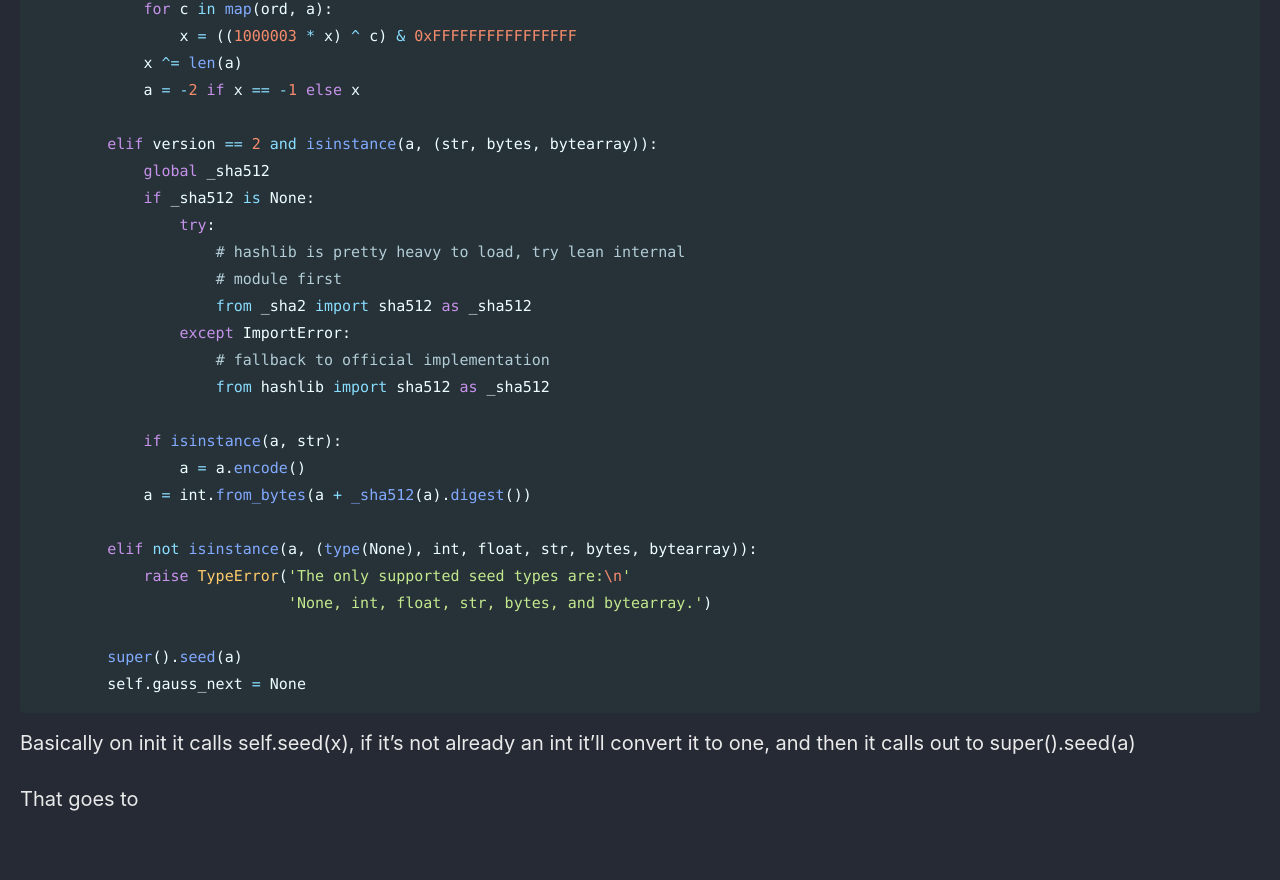
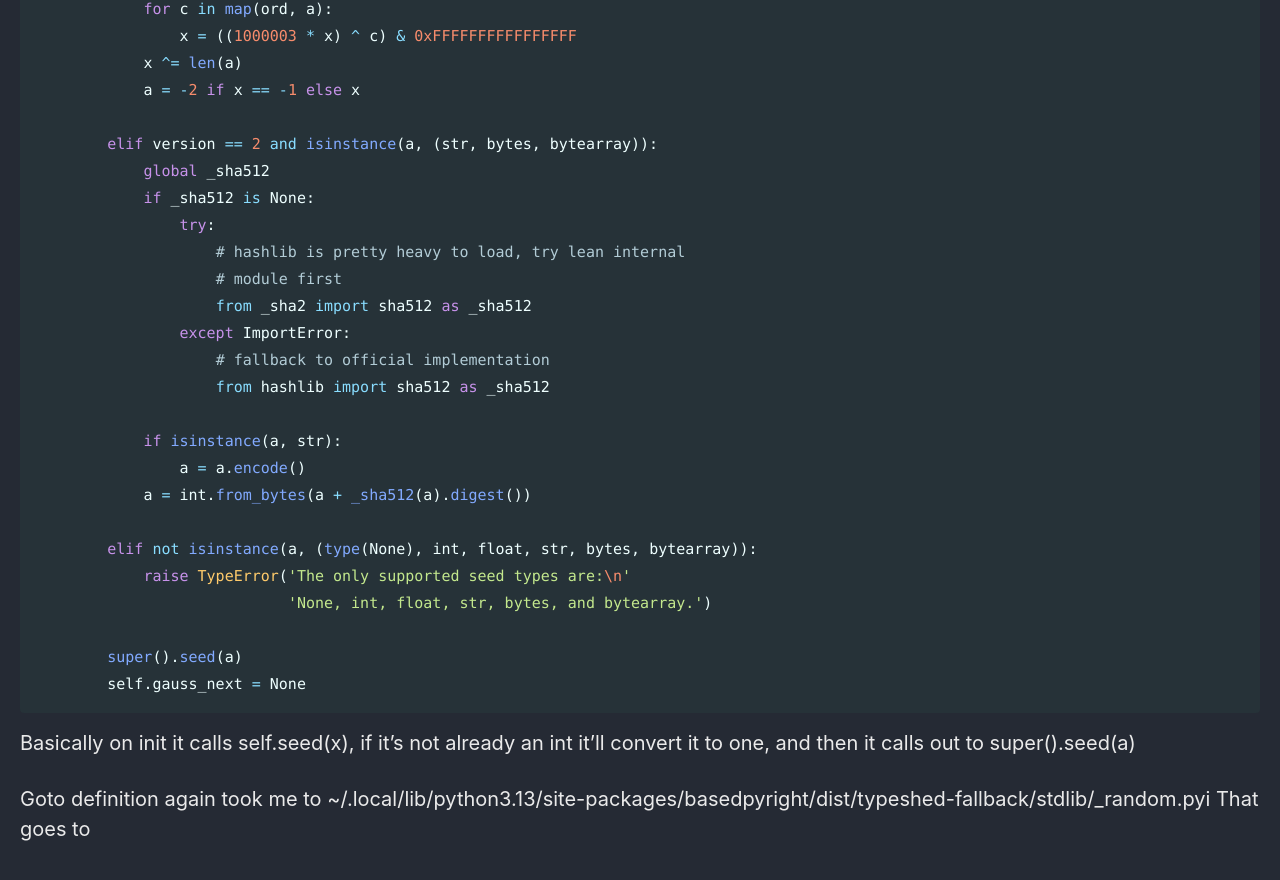
Before and after one commit to Connor-McCartney/Connor-McCartney.github.io, a Jekyll site: the page built from _pages/cryptography/other/PythonRandomandMersenneTwisters.md, in a window 1280 px wide and 900 px high, scrolled down 1488 px. Shown: the top 880 px of the window. Built offline with Jekyll 4.4.1, drawn with Linux system fonts in a browser that asks for light colours; cached includes are drawn as plain includes.

Commit message:
Update PythonRandomandMersenneTwisters.md

```diff
--- a/_pages/cryptography/other/PythonRandomandMersenneTwisters.md
+++ b/_pages/cryptography/other/PythonRandomandMersenneTwisters.md
@@ -87,4 +87,6 @@ In /lib/python3.13/random.py,
 Basically on init it calls self.seed(x), if it's not already an int it'll convert it to one, and then it calls out to super().seed(a)
 
 
+
+Goto definition again took me to ~/.local/lib/python3.13/site-packages/basedpyright/dist/typeshed-fallback/stdlib/_random.pyi
 That goes to
```
